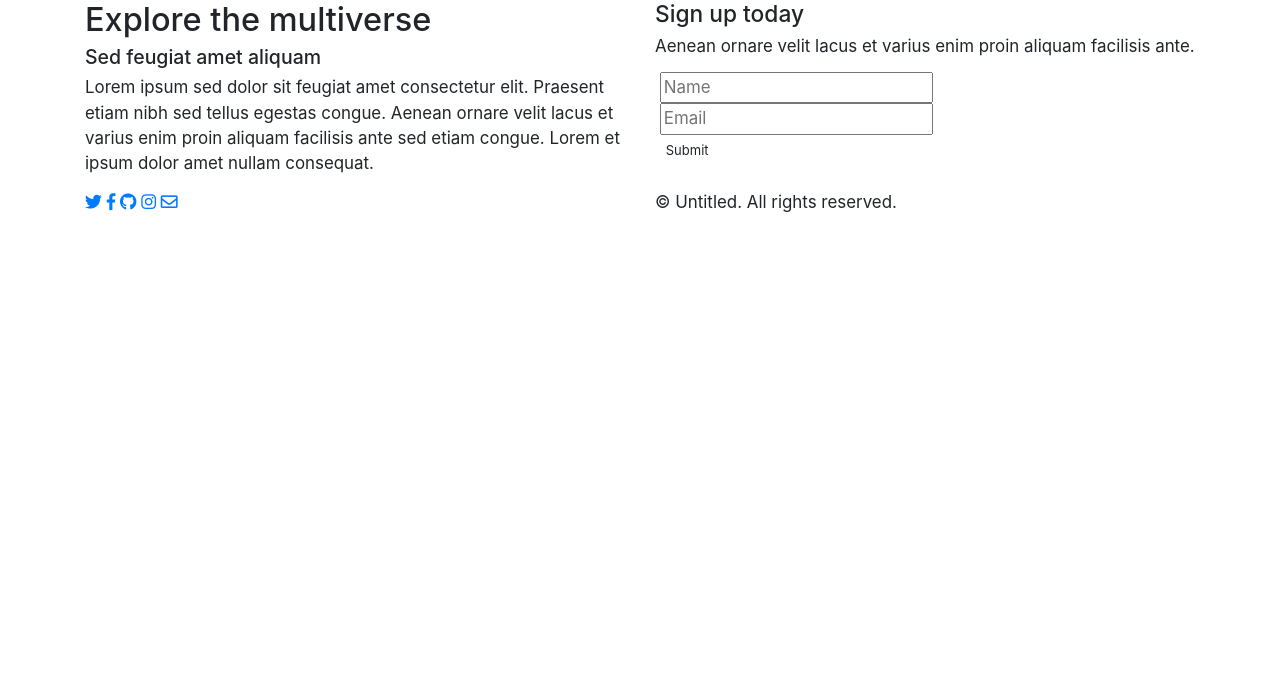
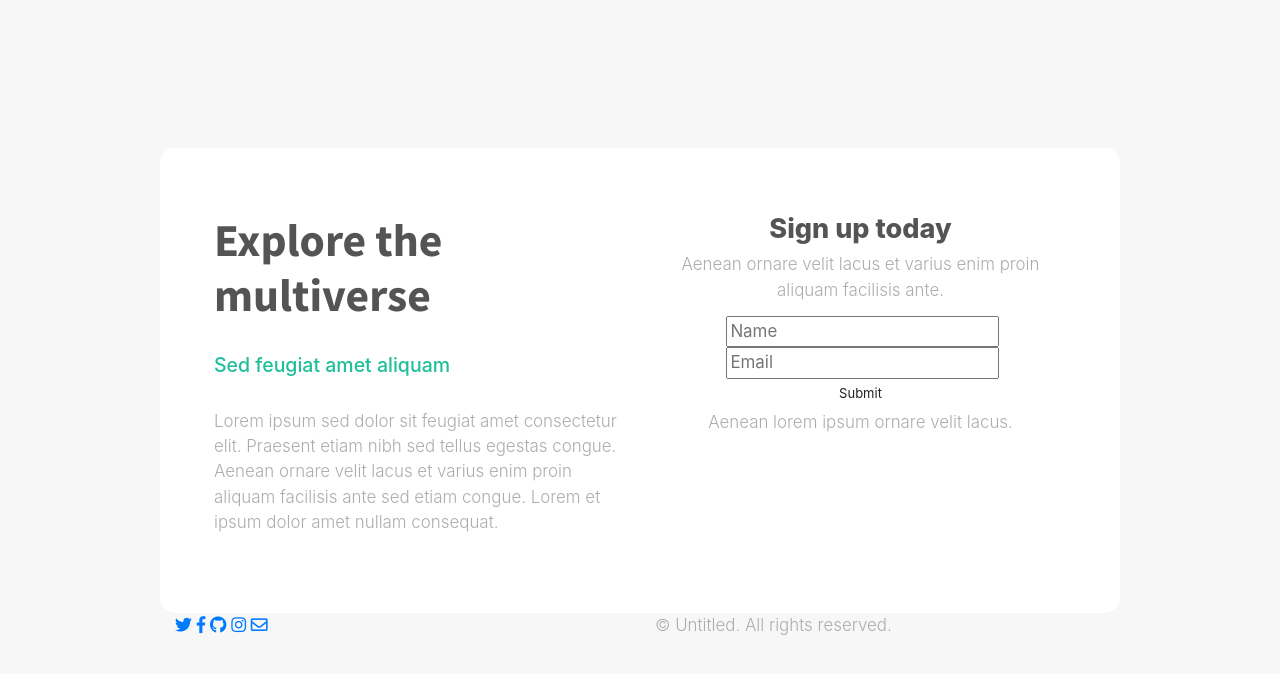
Before and after one commit to Smokra/template58.carrd, a plain HTML site: page index.html in a window 1280 px wide. Drawn offline with nearby package versions, Linux system fonts and the light colour scheme.

Commit message:
Commiting before lunch break #time:1h

```diff
--- a/index.html
+++ b/index.html
@@ -8,17 +8,19 @@
   <link rel="stylesheet" href="https://stackpath.bootstrapcdn.com/bootstrap/4.5.0/css/bootstrap.min.css"
     integrity="sha384-9aIt2nRpC12Uk9gS9baDl411NQApFmC26EwAOH8WgZl5MYYxFfc+NcPb1dKGj7Sk" crossorigin="anonymous">
   <link rel="stylesheet" href="style.css">
-  <link rel="stylesheet" href="https://fonts.googleapis.com/css?family=Source+Sans+Pro">
+  <link
+    href="https://fonts.googleapis.com/css2?family=Open+Sans:ital,wght@0,300;1,300&family=Roboto&family=Source+Sans+Pro:wght@700;900&display=swap"
+    rel="stylesheet">
   <link href="https://use.fontawesome.com/releases/v5.0.1/css/all.css" rel="stylesheet">
 </head>
 
 <body>
   <div class="page-wrapper">
-    <div id="main" class="container-md">
-      <div class="row">
+    <div id="main" class="container">
+      <div class="row content-bg">
         <div class="col-md-12 col-lg-6">
           <div class="content">
-            <h1>Explore the multiverse</h1>
+            <h1>Explore the<br> multiverse</h1>
             <h4>Sed feugiat amet aliquam</h4>
             <p>Lorem ipsum sed dolor sit feugiat amet consectetur elit. Praesent etiam nibh sed tellus egestas congue.
               Aenean ornare velit lacus et varius enim proin aliquam facilisis ante sed etiam congue. Lorem et ipsum
@@ -43,6 +45,7 @@
               <div class="button">
                 <button class="btn" type="submit">Submit</button>
               </div>
+              <p>Aenean lorem ipsum ornare velit lacus.</p>
             </form>
           </div>
         </div>
--- a/style.css
+++ b/style.css
@@ -12,7 +12,6 @@ body {
   font-size: 1.3em;
 }
 
-/*
 .page-wrapper {
   width: 100%;
   height: 100vh;
@@ -20,4 +19,42 @@ body {
   flex-direction: row;
   align-items: center;
   background-color: #f7f7f7;
-}*/
+}
+
+#main {
+  max-width: 960px;
+}
+
+.content-bg {
+  background-color: #fff;
+  padding: 5rem 3rem;
+  border-radius: 15px;
+}
+
+h1 {
+  font-family: 'Source Sans Pro', sans-serif;
+  color: #545454;
+  font-size: 2.7em;
+  font-stretch: narrower;
+  font-weight: 700;
+}
+
+h3 {
+  color: #545454;
+  font-weight: 800;
+  font-size: 1.6em;
+}
+
+h4 {
+  color: #1ebf99;
+  margin: 1.6em 0;
+}
+
+p {
+  color: #adadad;
+  font-weight: 300;
+}
+
+.form {
+  text-align: center;
+}
```
